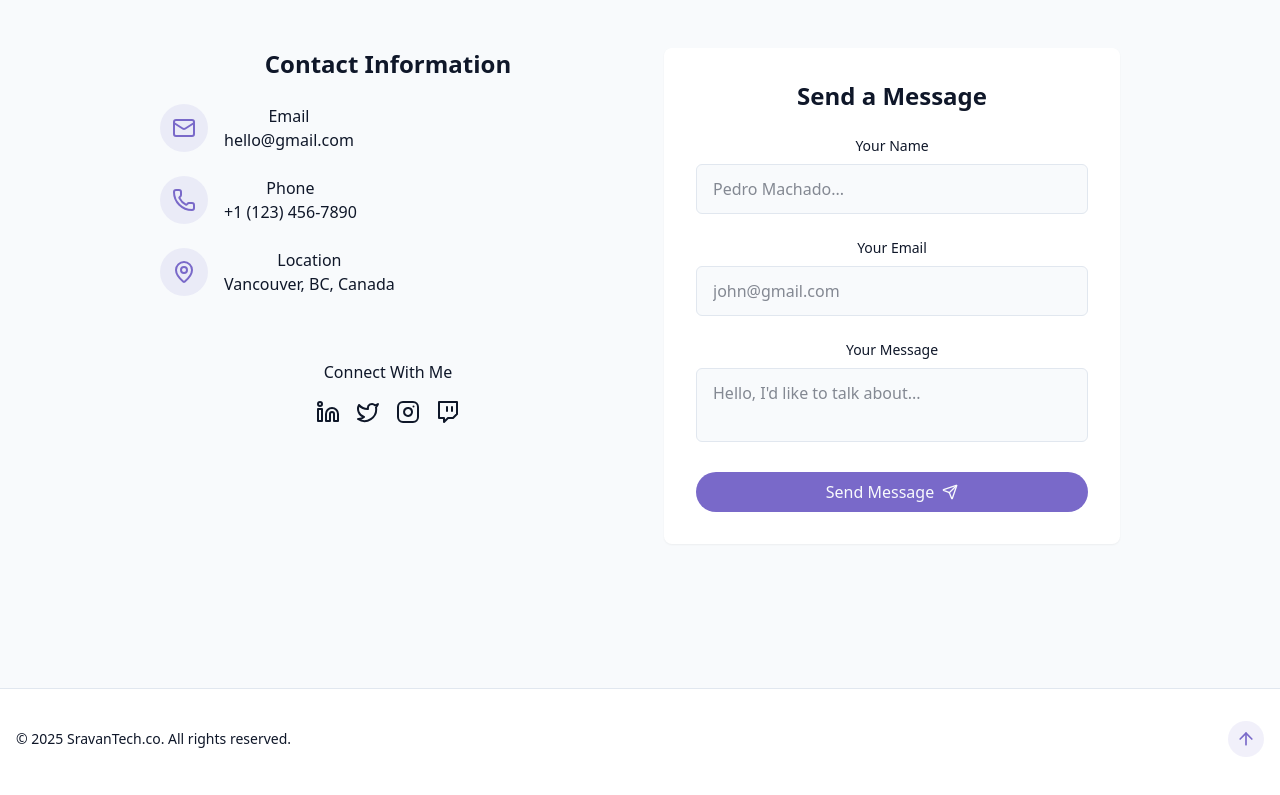
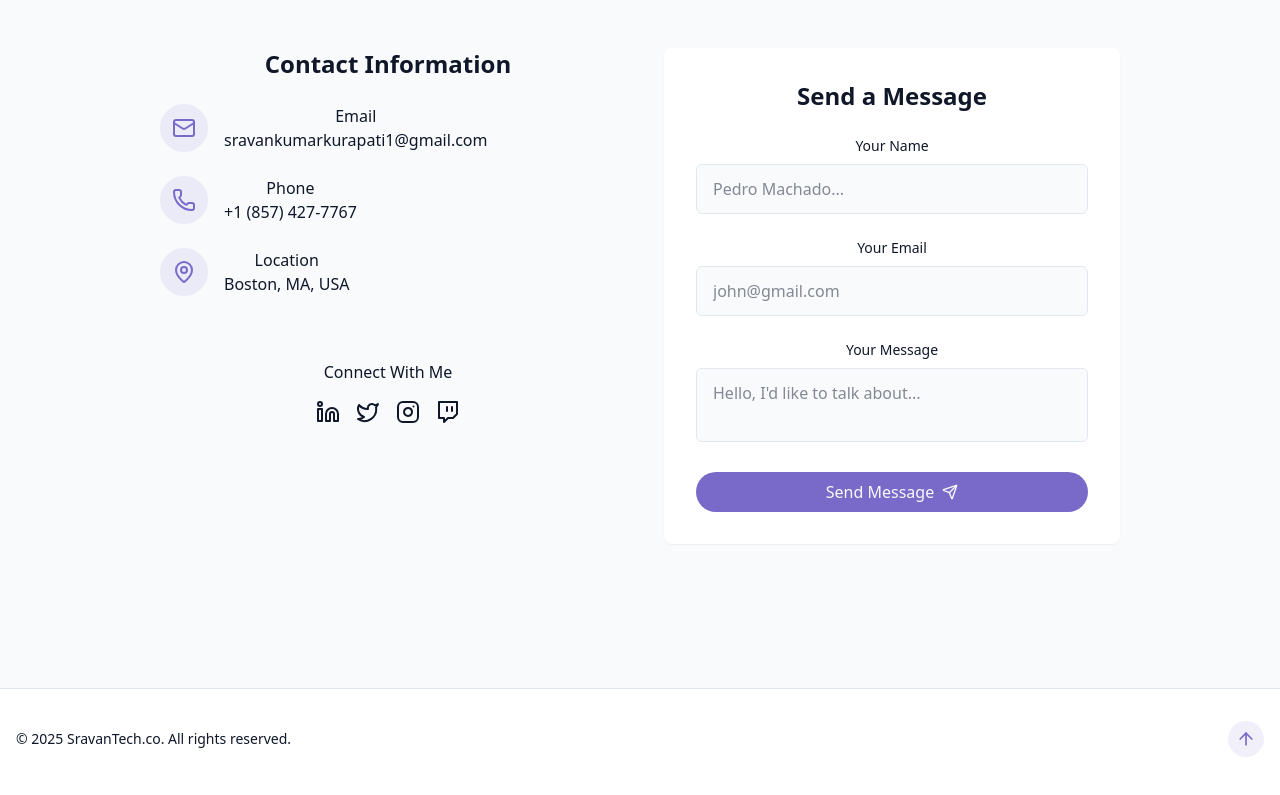
Before and after one commit to sravankumarkurapati/sravan-react-tailwind-portfolio, a React (Vite) app: page / in a window 1280 px wide. Shown: the part 3680-4475 px from the top of the page. Built offline with nearby package versions, Linux system fonts and the light colour scheme.

Commit message:
Changes made to contacts section

```diff
--- a/src/components/ContactSection.jsx
+++ b/src/components/ContactSection.jsx
@@ -56,10 +56,10 @@ import {
                   <div>
                     <h4 className="font-medium"> Email</h4>
                     <a
-                      href="mailto:hello@gmail.com"
+                      href="mailto:sravankumarkurapati1@gmail.com"
                       className="text-muted-foreground hover:text-primary transition-colors"
                     >
-                      hello@gmail.com
+                      sravankumarkurapati1@gmail.com
                     </a>
                   </div>
                 </div>
@@ -70,10 +70,10 @@ import {
                   <div>
                     <h4 className="font-medium"> Phone</h4>
                     <a
-                      href="tel:+11234567890"
+                      href="tel:+18574277767"
                       className="text-muted-foreground hover:text-primary transition-colors"
                     >
-                      +1 (123) 456-7890
+                      +1 (857) 427-7767
                     </a>
                   </div>
                 </div>
@@ -84,7 +84,7 @@ import {
                   <div>
                     <h4 className="font-medium"> Location</h4>
                     <a className="text-muted-foreground hover:text-primary transition-colors">
-                      Vancouver, BC, Canada
+                      Boston, MA, USA
                     </a>
                   </div>
                 </div>
```
